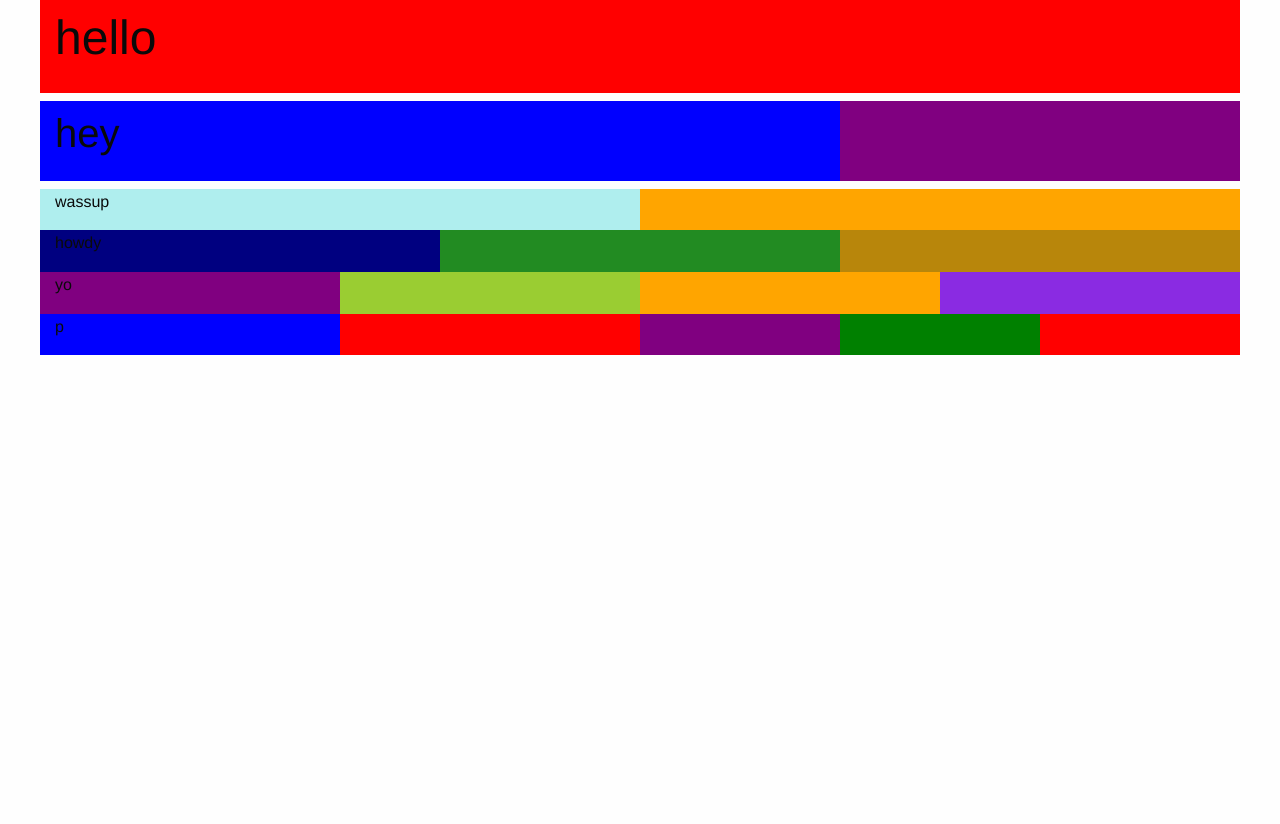
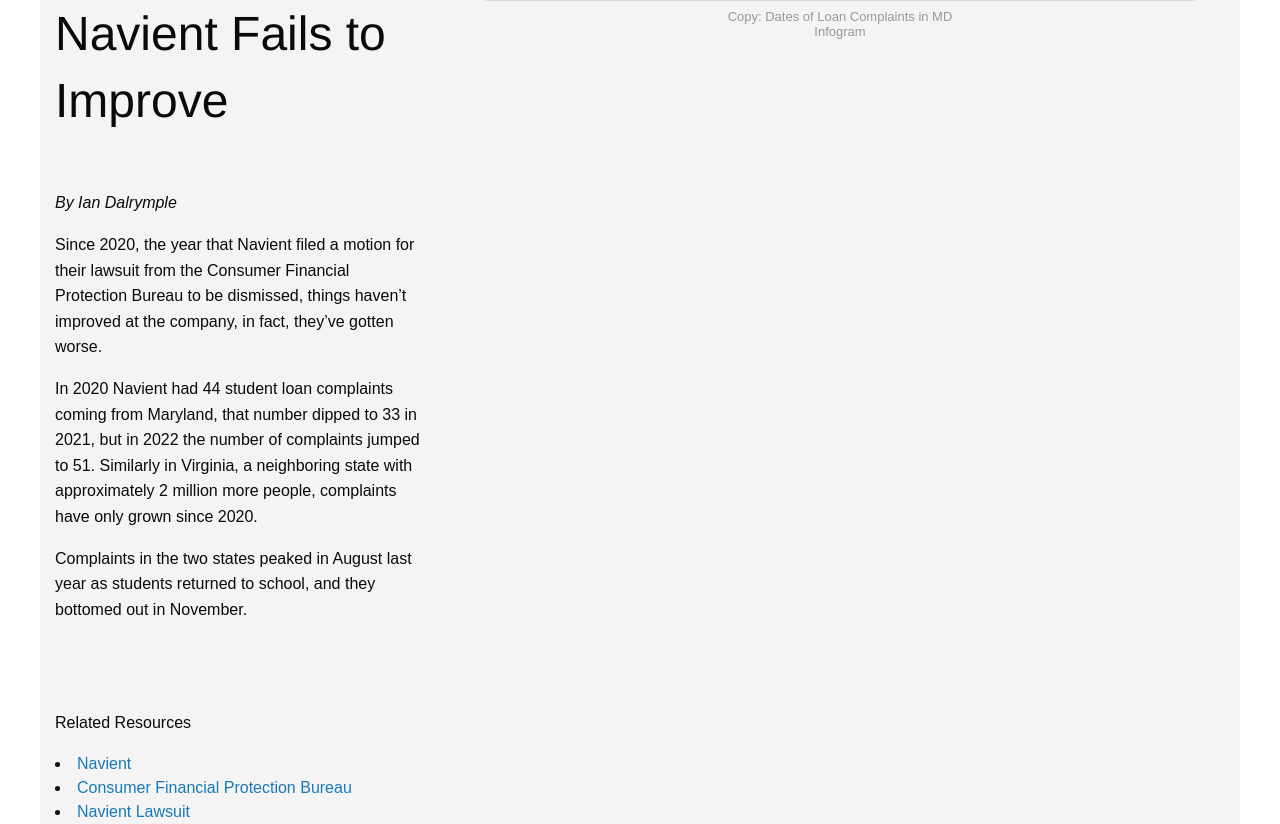
Before and after one commit to Iryud/iryud, a plain HTML site: page FoundationStarter/index.html in a window 1280 px wide. Before the commit the page ends 800 px from the top, so only its background shows below. Drawn offline with Linux system fonts and the light colour scheme; a script that the page names is missing; a web font is replaced by a local one.

Commit message:
Add files via upload

```diff
--- a/FoundationStarter/index.html
+++ b/FoundationStarter/index.html
@@ -5,85 +5,64 @@
 <meta charset="utf-8">
 <meta http-equiv="x-ua-compatible" content="ie=edge">
 <meta name="viewport" content="width=device-width, initial-scale=1.0">
-<title>Foundation for Sites</title>
+<title>A News Site</title>
+
+<link rel="preconnect" href="https://fonts.googleapis.com">
+<link rel="preconnect" href="https://fonts.gstatic.com" crossorigin>
+<link href="https://fonts.googleapis.com/css2?family=Anuphan:wght@600&display=swap" rel="stylesheet">
+
 <link rel="stylesheet" href="css/foundation.css">
 <link rel="stylesheet" href="css/app.css">
+<style>
+	body{font-family: 'Anuphan', sans-serif;}
+</style>
+
+<meta name="description" content="Navient, Student Loans, Complaints, Student Loan Complaints">
+<meta name="author" content="A News Site, Ian Dalrymple">
+
 </head>
 <body>
 
-<h1>
 <div class="grid-container">
 <div class="grid-x grid-padding-x">
-<div class="large-12 cell" style="background-color: red;">
-<p> hello </p>
-</div>
-</div>
-</div>
-</h1>
+<div class="large-4 medium-4 small-12 cell" style="background-color: #f4f4f4;">
 
-<h2>
-<div class="grid-container">
-<div class="grid-x grid-padding-x">
-<div class="large-8 medium-8 small-12 cell" style="background-color: blue;">
-<p> hey </p>
-</div>
-<div class="large-4 medium-4 small-12 cell" style="background-color: purple">
-</div>
-</div>
-</div>
-</h2>
+<h1>Navient Fails to Improve</h1>
 
-<div class="grid-container">
-<div class="grid-x grid-padding-x">
-<div class="large-6 medium-6 small-12 cell" style="background-color: paleturquoise;">
-<p> wassup </p>
-</div>
-<div class="large-6 medium-6 small-12 cell" style="background-color: orange;">
-</div>
-</div>
-</div>
+<br></br>
+
+<p><em><stong>By Ian Dalrymple</stong></em></p>
+
+<p>Since 2020, the year that Navient filed a motion for their lawsuit from the Consumer Financial Protection Bureau to be dismissed, things haven’t improved at the company, in fact, they’ve gotten worse.</p>
+
+<p>In 2020 Navient had 44 student loan complaints coming from Maryland, that number dipped to 33 in 2021, but in 2022 the number of complaints jumped to 51. Similarly in Virginia, a neighboring state with approximately 2 million more people, complaints have only grown since 2020.</p>
+
+<p>Complaints in the two states peaked in August last year as students returned to school, and they bottomed out in November.</p>
+
+<br>
+<br>
+<br>
+
+<p>Related Resources</p>
+
+<li>
+<a href="https://navient.com/" target="_blank">Navient</a>
+<li>
+<a href="https://www.consumerfinance.gov/" target="_blank">Consumer Financial Protection Bureau</a>
+<li>
+<a href="https://www.studentloanplanner.com/navient-lawsuit-updates/" target="_blank">Navient Lawsuit</a>
+</li>
+</li>
+</li>
+
 </div>
 
-<div class="grid-container">
-<div class="grid-x grid-padding-x">
-<div class= "large-4 medium-4 small-12 cell" style="background-color: navy;">
-<p> howdy </p>
-</div>
-<div class= "large-4 medium-4 small-12 cell" style="background-color: forestgreen;">
-</div>
-<div class= "large-4 medium-4 small-12 cell" style="background-color: darkgoldenrod;">
-</div>
-</div>
-</div>
-</div>
+<br>
 
-<div class="grid-container">
-<div class="grid-x grid-padding-x">
-<div class="large-3 medium-6 small-12 cell" style="background-color: purple;">
-<p> yo </p>
-</div>
-<div class="large-3 medium-6 small-12 cell" style="background-color: yellowgreen;">
-</div>
-<div class="large-3" style="background-color: orange;">
-</div>
-<div class="large-3" style="background-color: blueviolet;">
-</div>
-</div>
-</div>
-</div>
+<div class="large-8 medium-8 small-12 cell" style="background-color: #f4f4f4;">
 
-<div class="grid-container">
-<div class="grid-x grid-padding-x">
-<div class="large-3 medium-4 small-12 cell" style="background-color: blue;">
-<p> p </p>
-</div>
-<div class="large-3 medium-4 small-12 cell" style="background-color: red;">
-</div>
-<div class="large-2 medium-4 small-12 cell" style="background-color: purple;">
-</div>
-<div class="large-2 medium-4 small-12 cell" style="background-color: green;">
-</div>
-<div class="large-2 medium-4 small-12 cell" style="background-color: red;">
+<div class="infogram-embed" data-id="ad560d0d-ec8d-41c3-a762-adfe69a68d36" data-type="interactive" data-title="Copy: Dates of Loan Complaints in MD"></div><script>!function(e,i,n,s){var t="InfogramEmbeds",d=e.getElementsByTagName("script")[0];if(window[t]&&window[t].initialized)window[t].process&&window[t].process();else if(!e.getElementById(n)){var o=e.createElement("script");o.async=1,o.id=n,o.src="https://e.infogram.com/js/dist/embed-loader-min.js",d.parentNode.insertBefore(o,d)}}(document,0,"infogram-async");</script><div style="padding:8px 0;font-family:Arial!important;font-size:13px!important;line-height:15px!important;text-align:center;border-top:1px solid #dadada;margin:0 30px"><a href="https://infogram.com/ad560d0d-ec8d-41c3-a762-adfe69a68d36" style="color:#989898!important;text-decoration:none!important;" target="_blank">Copy: Dates of Loan Complaints in MD</a><br><a href="https://infogram.com" style="color:#989898!important;text-decoration:none!important;" target="_blank" rel="nofollow">Infogram</a></div>
+
 </div>
 </div>
 </div>
```
